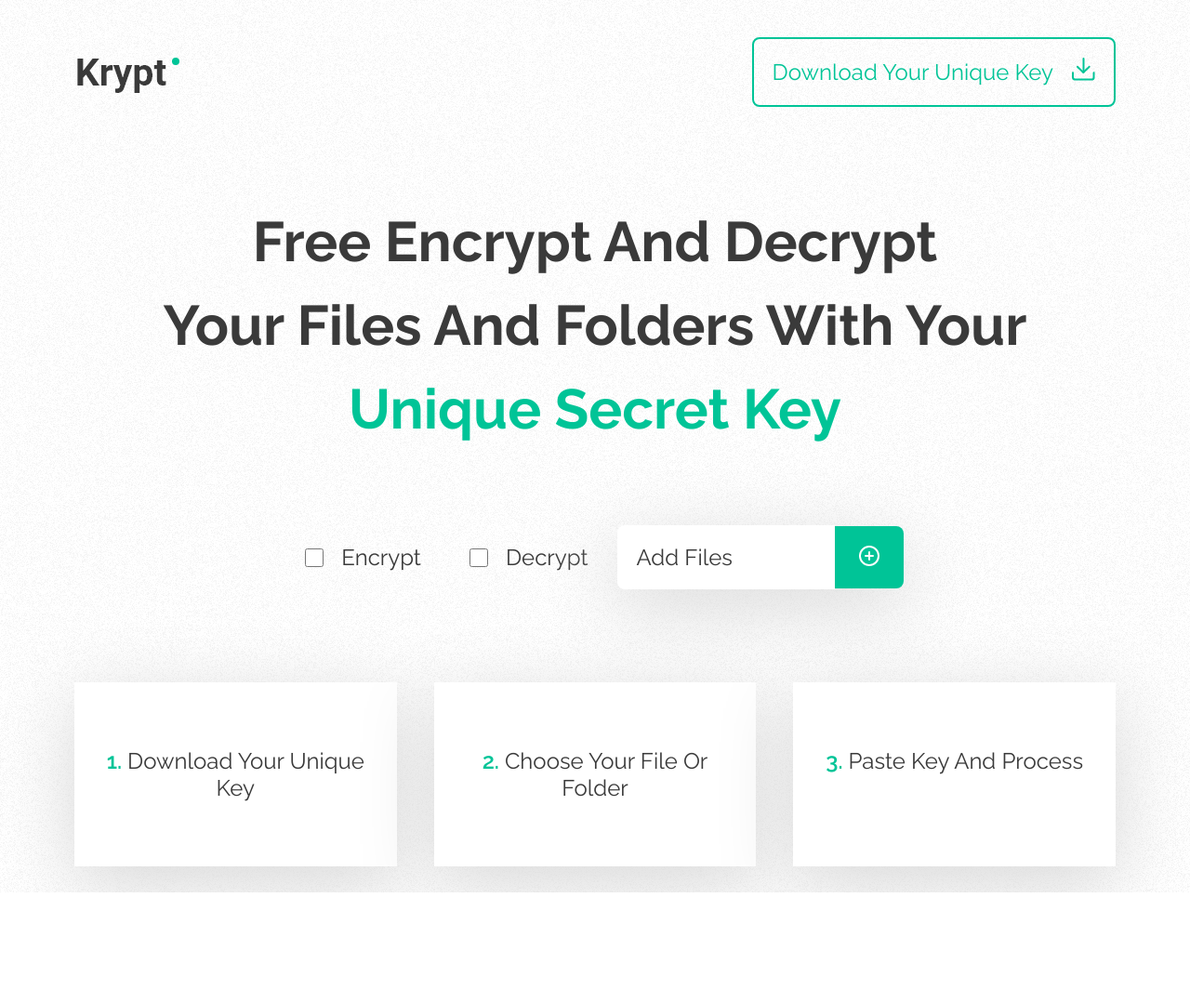
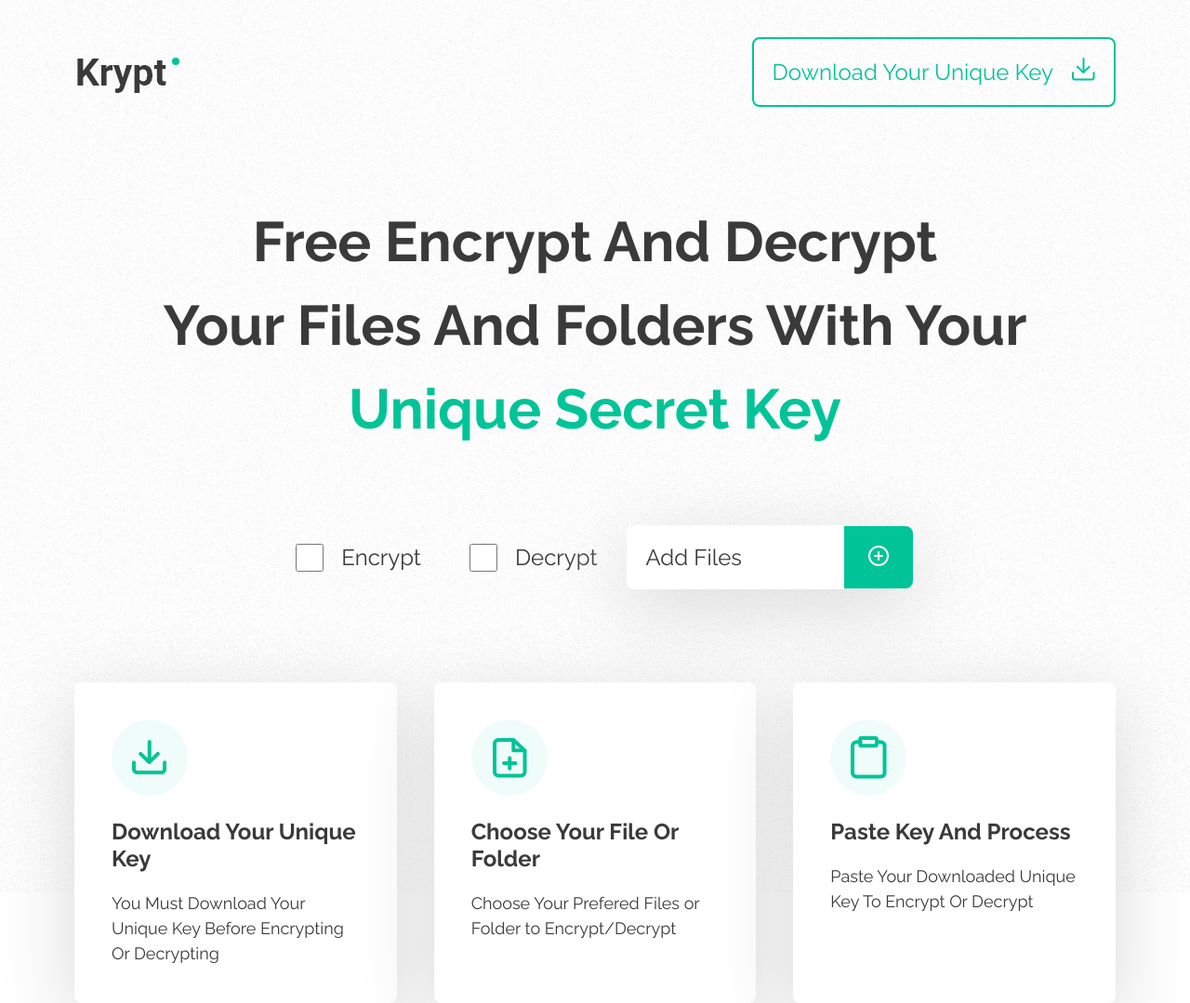
Before and after one commit to lushiv/aes-algorithms-flaskapp, a Flask app: page / in a window 1280 px wide. Shown: the whole page at 93% size. Before the commit the page ends 960 px from the top, so only its background shows below. Run offline with Flask 2, Linux system fonts and the light colour scheme.

Commit message:
design change v1

```diff
--- a/templates/index.html
+++ b/templates/index.html
@@ -84,15 +84,15 @@
         }
 
         input.encryptcheckbox{
-            width: 20px;
-            height: 20px;
+            width: 30px;
+            height: 30px;
         }
         .encrypt, label{
             padding-left: 16px;
         }
         input.decryptcheckbox{
-            width: 20px;
-            height: 20px;
+            width: 30px;
+            height: 30px;
         }
         .decrypt, label{
             padding-left: 16px;
@@ -152,15 +152,24 @@
 
 .step-container{
     background: #fff;
-    padding: 70px 30px;
+    display: flex;
+    flex-direction: column;
+    gap: 20px;
+    padding: 40px;
+    border-radius: 8px;
     filter: drop-shadow(0px 20px 40px #D8D8D8);
 }
-.step-container p{
-    text-align: center;
+.step-container strong{
     font-size: 24px;
+    font-weight: bold;
     margin: 0;
 }
-.step-container p span{
+.step-container p{
+    margin: 0;
+    font-size: 18px;
+    line-height: 150%;
+}
+.step-container strong span{
     color: #00C497;
     font-weight: 600;
 }
@@ -226,16 +235,23 @@
         <div class="steps">
 
                 <div class="step-container">
-                    <p><span>1. </span>Download Your Unique Key</p>
+                    <div><img src="/encrypt-and-decrypt-zip-files-with-secret-key-using-AES-algorithms//templates/icon-1.png"></div>
+                    <strong>Download Your Unique Key</strong>
+                    <p>You Must Download Your Unique Key Before Encrypting Or Decrypting</p>
                 </div>
 
                 <div class="step-container">
-                    <p><span>2. </span> Choose Your File Or Folder</p>
+                    <div><img src="/encrypt-and-decrypt-zip-files-with-secret-key-using-AES-algorithms//templates/icon-2.png"></div>
+                    <strong>Choose Your File Or Folder</strong>
+                    <p>Choose Your Prefered Files or Folder to Encrypt/Decrypt </p>
                 </div>
 
                 <div class="step-container">
-                    <p><span>3. </span> Paste Key And Process</p>
+                    <div><img src="/encrypt-and-decrypt-zip-files-with-secret-key-using-AES-algorithms//templates/icon-3.png"></div>
+                    <strong>Paste Key And Process</strong>
+                    <p>Paste Your Downloaded Unique Key To Encrypt Or Decrypt</p>
                 </div>
+
 
 
         </div>
```
Also changed, not shown: templates/icon-1.png (added), templates/icon-2.png (added), templates/icon-3.png (added).
